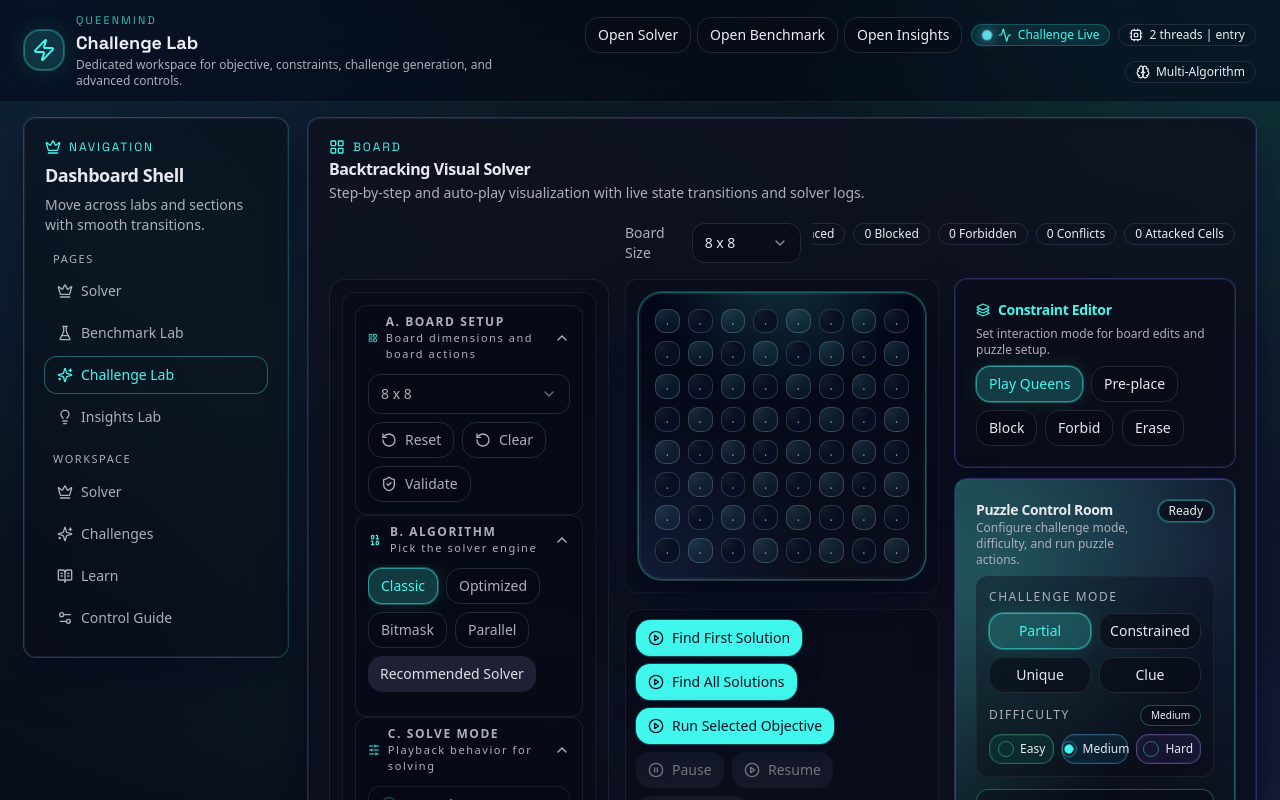
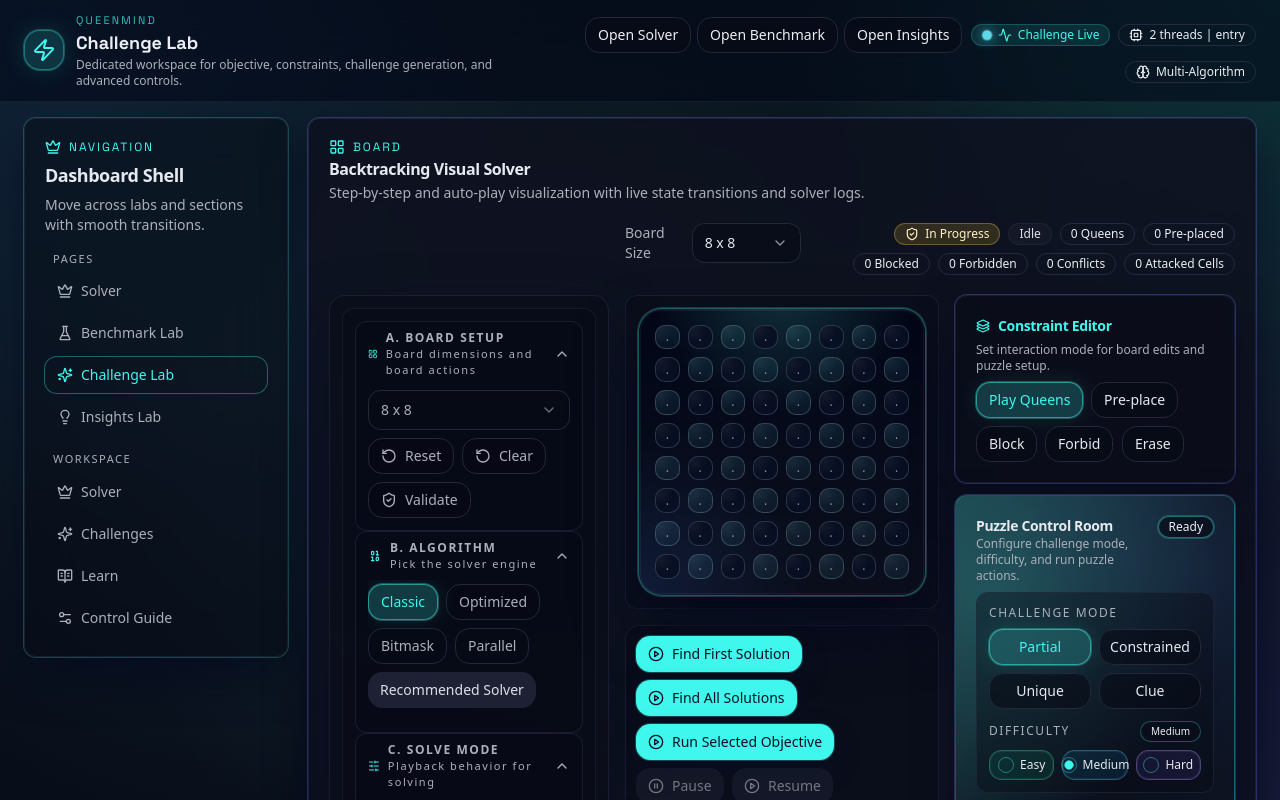
Before and after one commit to Kitchenwasher/Nqueen-Solver, a Next.js app: page /challenges in a window 1280 px wide. Shown: the top 800 px of the page. Built offline with nearby package versions, Linux system fonts and the light colour scheme.

Commit message:
Fix challenge lab status chips clipping near board size

```diff
--- a/components/dashboard/chessboard-panel.tsx
+++ b/components/dashboard/chessboard-panel.tsx
@@ -577,7 +577,7 @@ export function ChessboardPanel({
               className={cn(
                 "items-center lg:justify-end",
                 isChallengeLab &&
-                  "ml-auto w-full max-w-full justify-end flex-nowrap overflow-x-auto pb-1 [scrollbar-width:none] [&::-webkit-scrollbar]:hidden [&>*]:shrink-0"
+                  "ml-auto w-full max-w-full justify-start pb-1 lg:justify-end"
               )}
             >
               <Badge className={cn("gap-1.5 capitalize", statusBadgeClasses)}>
```
